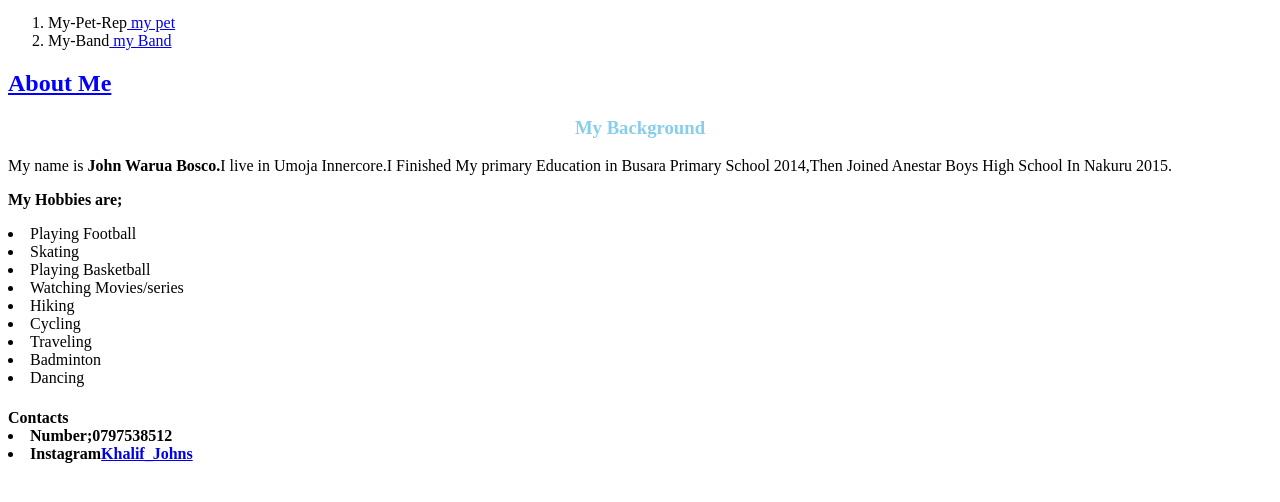
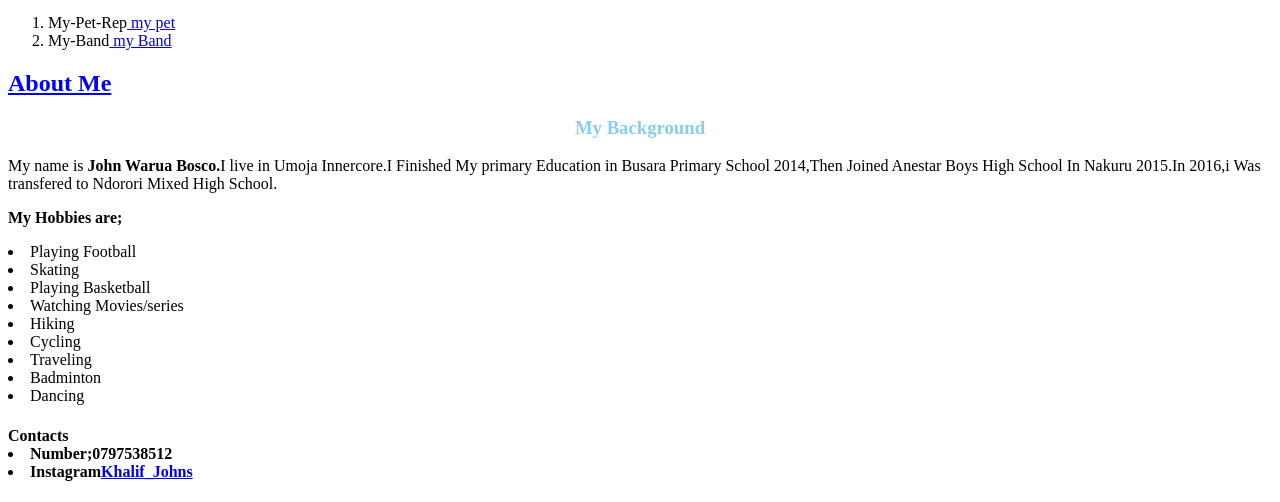
Before and after one commit to JohnWarua/Independent-project-Assignment1, a plain HTML site: page index.html in a window 1280 px wide. Shown: the part 420-922 px from the top of the page. Drawn offline with Linux system fonts and the light colour scheme.

Commit message:
Transfered

```diff
--- a/index.html
+++ b/index.html
@@ -16,7 +16,7 @@
       </ol>
  <h2 class="cup">About Me</h2>
   <h3 class="spoon">My Background</h3>
-    <p>My name is<strong> John Warua Bosco.</strong>I live in Umoja Innercore.I Finished My primary Education in Busara Primary School 2014,Then Joined Anestar Boys High School In Nakuru 2015.
+    <p>My name is<strong> John Warua Bosco.</strong>I live in Umoja Innercore.I Finished My primary Education in Busara Primary School 2014,Then Joined Anestar Boys High School In Nakuru 2015.In 2016,i Was transfered to Ndorori Mixed High School.
     <p><strong>My Hobbies are;</strong></p>
      <li>Playing Football</li>
      <li>Skating</li>
```
